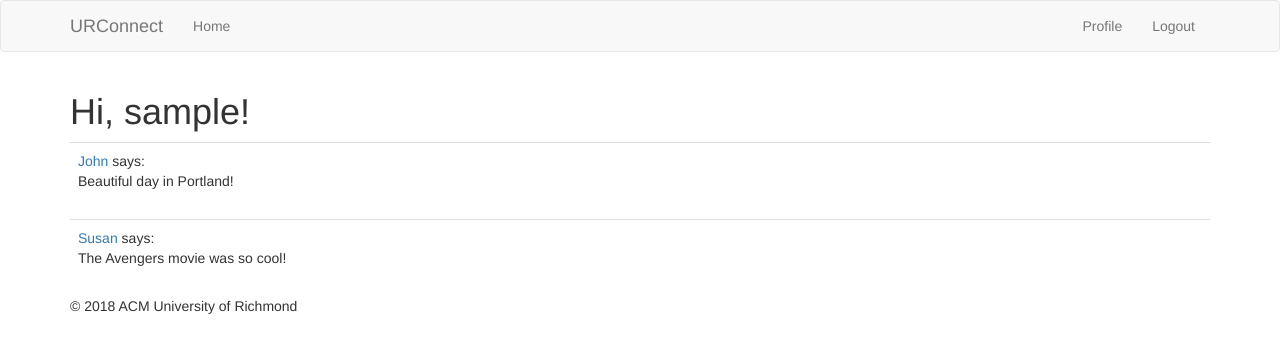
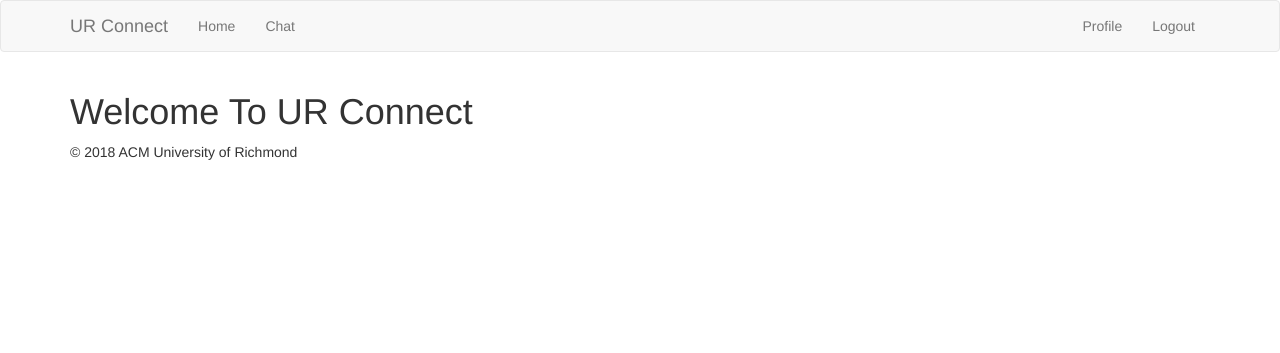
Before and after one commit to tramnguyenJC/acm-project-2018, a Flask app: page / in a window 1280 px wide. Shown: the top 353 px of the page. Run offline with Flask 2, Linux system fonts and the light colour scheme; the visitor is signed in with stand-in values (Sample User, id 1); data comes from the database, SQL or seed files in the repository; both versions use the stored data as it was after the commit; some libraries are stand-ins or nearby versions.

Commit message:
Added .gitignore, new launch option, chat.html, etc.
Added some useful stuff.

 - Basic directories /showdb and /cleardb to view and clear database.

 - Added ability to run script using python3 urconnect.py, which is set to run in debug mode

 - Updated .gitignore and removed unnecessary instance files (TODO; maybe disallow venv from being in git repo, but not sure yet)

 - Added separate chat page, separate from index and login-required. Unrestricted index homepage to facilitate future work.

```diff
--- a/app/routes.py
+++ b/app/routes.py
@@ -5,11 +5,16 @@ from app.forms import LoginForm, RegistrationForm
 from app.models import User
 from werkzeug.urls import url_parse
 
+site_name = "URConnect"
 
 @app.route('/')
 @app.route('/index')
+def index():
+    return render_template('index.html', title='Home')
+
+@app.route('/chat')
 @login_required
-def index():
+def chat():
     posts = [
         {
             'author': {'username': 'John'},
@@ -20,7 +25,7 @@ def index():
             'body': 'The Avengers movie was so cool!'
         }
     ]
-    return render_template('index.html', title='Home', posts=posts)
+    return render_template('chat.html', title='Home', posts=posts)
 
 
 @app.route('/login', methods=['GET', 'POST'])
@@ -39,7 +44,7 @@ def login():
         login_user(user, remember=form.remember_me.data)
         next_page = request.args.get('next')
         if not next_page or url_parse(next_page).netloc != '':
-            next_page = url_for('index')
+            next_page = url_for('chat')
         return redirect(next_page)
     return render_template('login.html', title='Sign In', form=form)
 
@@ -61,7 +66,7 @@ def register():
         db.session.add(user)
         db.session.commit()
         flash('Congratulations, you are now a registered user!')
-        return redirect(url_for('login'))
+        return redirect(url_for('chat'))
     return render_template('register.html', title='Register', form=form)
 
 
@@ -77,3 +82,21 @@ def user(username):
         {'author': user, 'body': 'Test post #2'}
     ]
     return render_template('user.html', user=user, posts=posts)
+
+# Very basic links to look at and clear databases
+@app.route('/showdb')
+def showdb():
+    out = ""
+    for u in User.query.all():
+        out += str(u.id) +" -- "+ u.username +" -- "+ u.email +"<br/>"
+
+    return out
+
+@app.route('/cleardb')
+def cleardb():
+    for u in User.query.all():
+        db.session.delete(u)
+
+    db.session.commit()         # commits changes; to be used if editing database
+
+    return "database cleared"
--- a/app/templates/base.html
+++ b/app/templates/base.html
@@ -1,7 +1,7 @@
 {% extends 'bootstrap/base.html' %}
 
 {% block title %}
-    {% if title %} {{ title }} - URConnect {% else %} Welcome to URConnect {% endif %}
+    {% if title %} {{ title }} - UR Connect {% else %} Welcome to UR Connect {% endif %}
 {% endblock %}
 
 {% block navbar %}
@@ -14,11 +14,13 @@
                     <span class="icon-bar"></span>
                     <span class="icon-bar"></span>
                 </button>
-                <a class="navbar-brand" href="{{ url_for('index') }}"> URConnect </a>
+                <a class="navbar-brand" href="{{ url_for('index') }}"> UR Connect </a>
             </div>
             <div class="collapse navbar-collapse" id="bs-example-navbar-collapse-1">
                 <ul class="nav navbar-nav">
                     <li><a href="{{ url_for('index') }}">Home</a></li>
+                    <li><a href="{{ url_for('chat')  }}">Chat</a></li>
+
                 </ul>
                 <ul class="nav navbar-nav navbar-right">
                     {% if current_user.is_anonymous %}
--- a/app/templates/index.html
+++ b/app/templates/index.html
@@ -1,8 +1,5 @@
 {% extends "base.html" %}
 
 {% block app_content %}
-	<h1>Hi, {{ current_user.username }}!</h1>
-	{% for post in posts %}
-		{% include '_post.html' %}
-	{% endfor %}
+  <h1>Welcome To UR Connect</h1>
 {% endblock %}
--- a/urconnect.py
+++ b/urconnect.py
@@ -4,3 +4,7 @@ from app.models import User, Post
 @app.shell_context_processor
 def make_shell_context():
 	return {'db': db, 'User': User, 'Post': Post}
+
+# start program with python3 urconnect.py to open in debug mode
+if __name__ == "__main__":
+	app.run(debug = True)
```
Also changed, not shown: app/templates/chat.html (added, +8 -0 lines), app.db, 2 other files.
